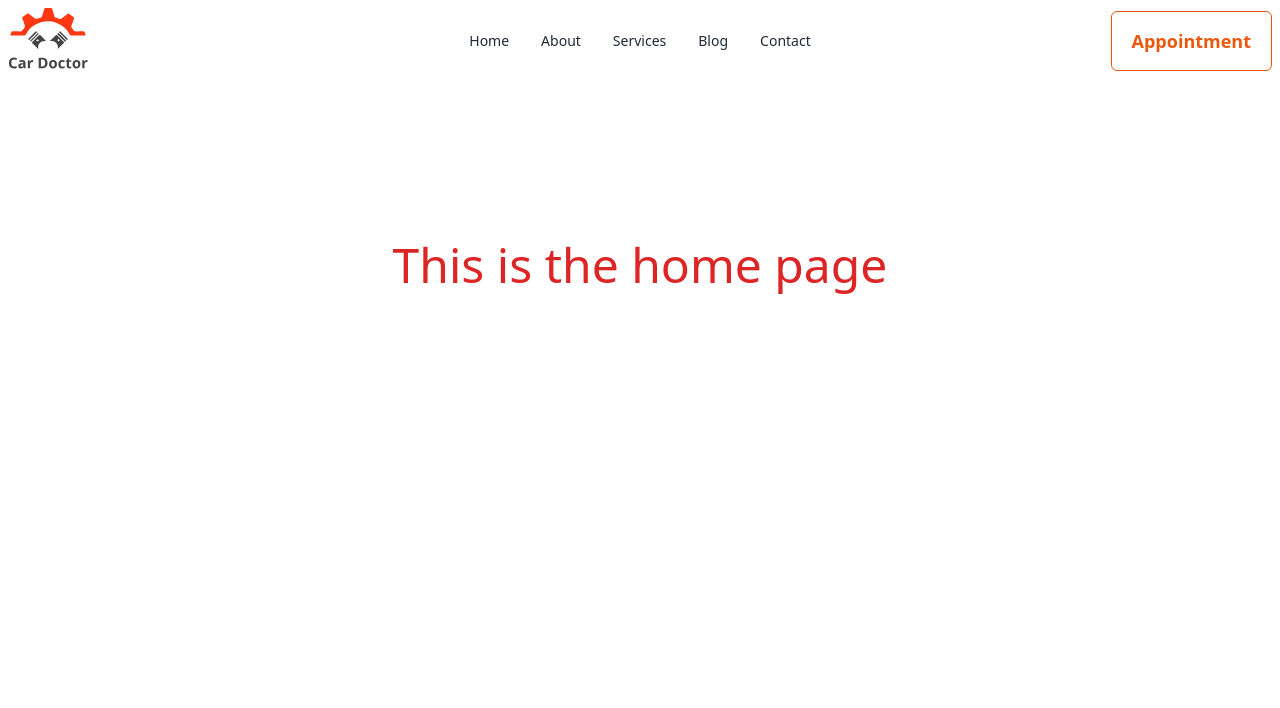
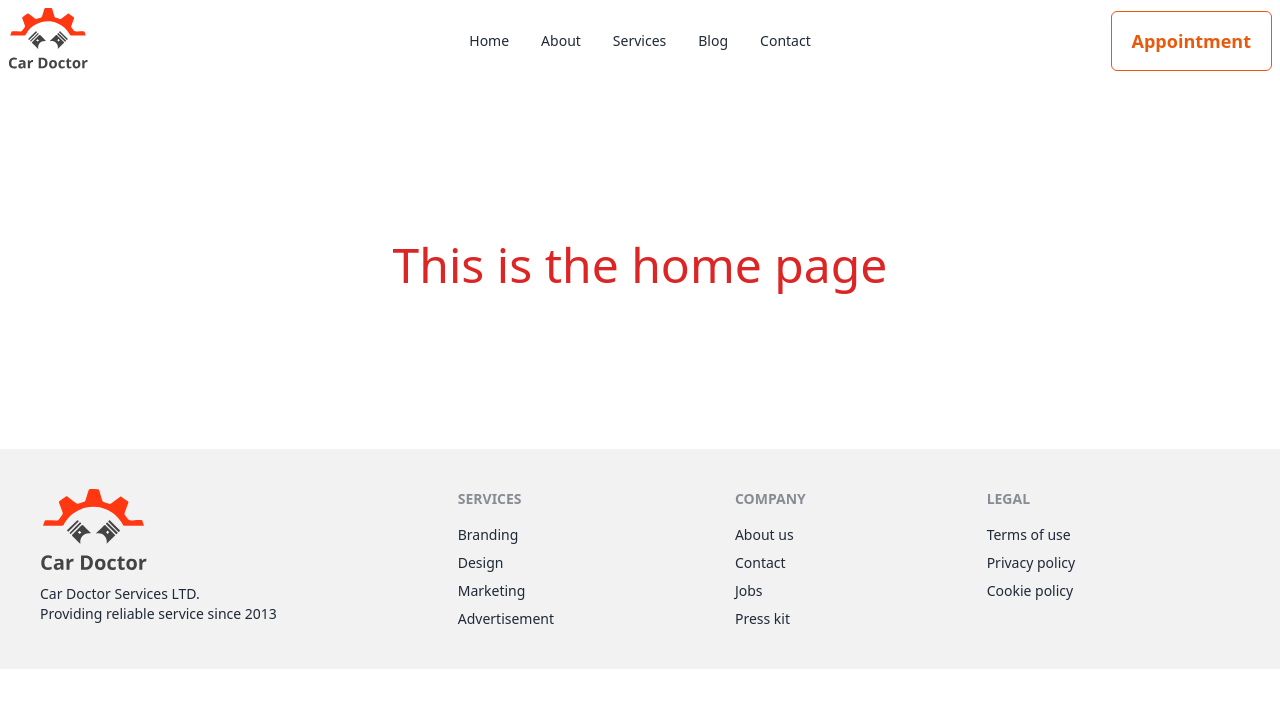
Before and after one commit to frustrated018/car-doctor-client, a React (Vite) app: page / in a window 1280 px wide. Shown: the top 708 px of the page. Built offline with nearby package versions, Linux system fonts and the light colour scheme.

Commit message:
Added a Footer section

```diff
--- /dev/null
+++ b/src/Components/Footer/Footer.jsx
@@ -0,0 +1,41 @@
+import logo from "../../assets/logo.svg"
+
+
+const Footer = () => {
+  return (
+    <>
+      <footer className="footer p-10 bg-base-200 text-base-content">
+        <aside>
+         <img src={logo} alt="Logo" />
+          <p>
+            Car Doctor Services LTD.
+            <br />
+            Providing reliable service since 2013
+          </p>
+        </aside>
+        <nav>
+          <header className="footer-title">Services</header>
+          <a className="link link-hover">Branding</a>
+          <a className="link link-hover">Design</a>
+          <a className="link link-hover">Marketing</a>
+          <a className="link link-hover">Advertisement</a>
+        </nav>
+        <nav>
+          <header className="footer-title">Company</header>
+          <a className="link link-hover">About us</a>
+          <a className="link link-hover">Contact</a>
+          <a className="link link-hover">Jobs</a>
+          <a className="link link-hover">Press kit</a>
+        </nav>
+        <nav>
+          <header className="footer-title">Legal</header>
+          <a className="link link-hover">Terms of use</a>
+          <a className="link link-hover">Privacy policy</a>
+          <a className="link link-hover">Cookie policy</a>
+        </nav>
+      </footer>
+    </>
+  );
+};
+
+export default Footer;
--- a/src/Layout/MainLayout.jsx
+++ b/src/Layout/MainLayout.jsx
@@ -1,11 +1,13 @@
 import { Outlet } from "react-router-dom";
 import Navbar from "../Components/Navbar/Navbar";
+import Footer from "../Components/Footer/Footer";
 
 const MainLayout = () => {
     return (
         <div>
             <Navbar></Navbar>
             <Outlet></Outlet>
+            <Footer></Footer>
         </div>
     );
 };
```
Also changed, not shown: src/Pages/Home.jsx (+7 -6 lines).
